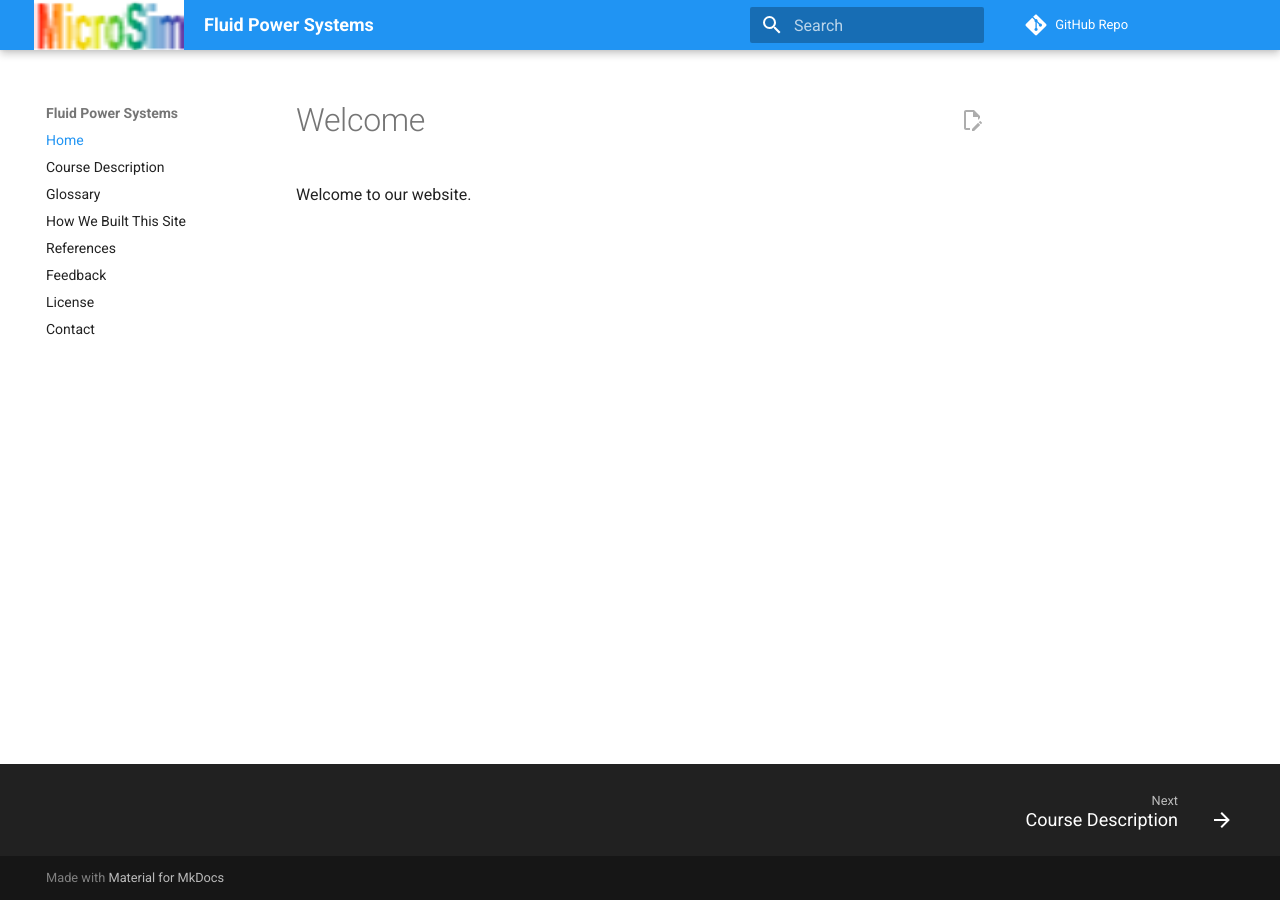
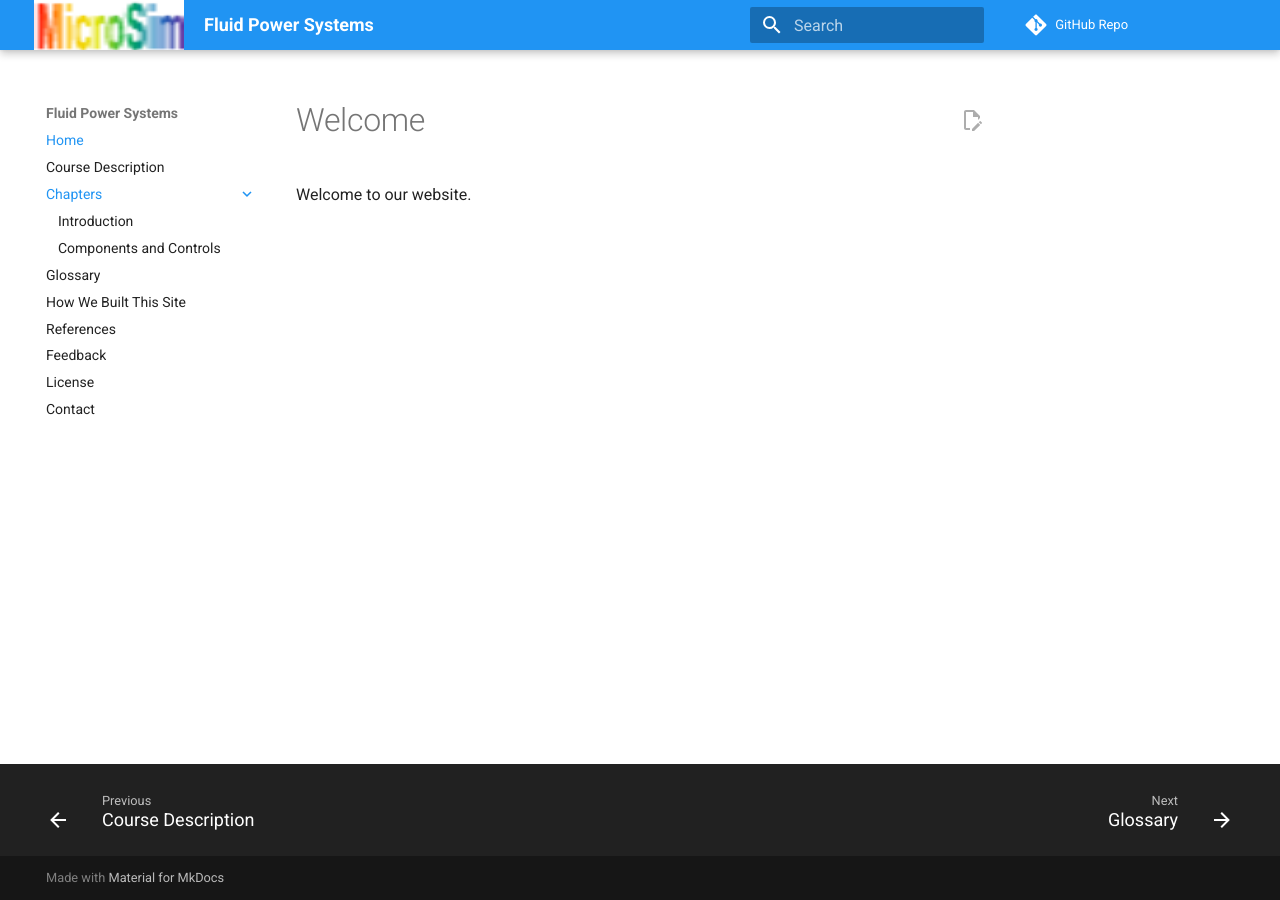
Before and after one commit to dmccreary/fluid-power-systems, an MkDocs documentation site: the page built from docs/index.md, in a window 1280 px wide. Built offline with MkDocs 1.6.1 and Material for MkDocs 9.7.7, drawn with Linux system fonts in a browser that asks for light colours; comment, search, counter and statistics services are not loaded; some of the changed lines change nothing that is shown.

Commit message:
updating content

```diff
--- a/mkdocs.yml
+++ b/mkdocs.yml
@@ -10,6 +10,12 @@ edit_uri: 'blob/master/docs'
 nav:
   - Home: index.md
   - Course Description: course-description.md
+  - Chapters:
+    - Table of Contents: index.md
+    - Introduction: 01-intro/index.md
+    - Components and Controls: 02-components-and-controls.md
+
+
   - Glossary: glossary.md
   - How We Built This Site: how-we-built-this-site.md
   - References: references.md
```
Also changed, not shown: docs/chapters/01-intro/index.md (added), docs/chapters/02-components-and-controls/index.md (added), docs/chapters/03-hvac/index.md (added).
